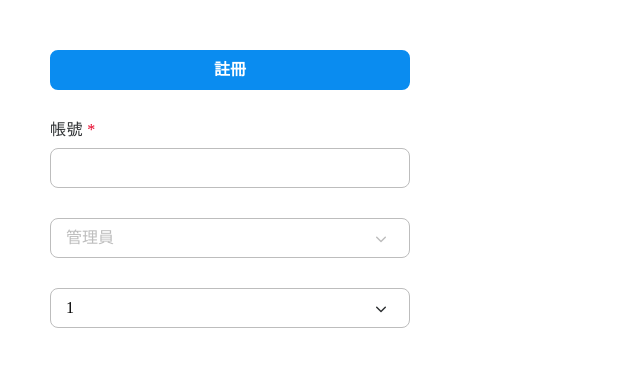
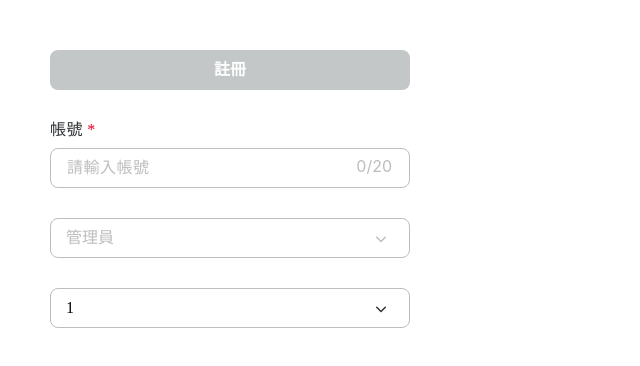
Before and after one commit to Pinkowo/classswift-ui-components, a React (Create React App) app: page / in a window 1280 px wide. Shown: the top 366 px of the page, without its empty margins (0-640 px from the left). Built offline with nearby package versions, Linux system fonts and the light colour scheme.

Commit message:
style: input change name and add disabled and fix notation bug / dropdown change arrow color / button add transition

```diff
--- a/src/App.js
+++ b/src/App.js
@@ -1,6 +1,6 @@
 import React from 'react';
 import style from './app.module.css';
-import { Button, Inputfield, Dropdown, DropButton } from './components/index';
+import { Button, Input, Dropdown, DropButton } from './components/index';
 
 function App() {
   const [value, setValue] = React.useState('');
@@ -10,12 +10,12 @@ function App() {
   const [number, setNumber] = React.useState(1);
   return (
     <div style={{ padding: 50, display: 'flex', flexDirection: 'column', gap: 30 }}>
-      <Button text="註冊" onClick={handleClick} />
+      <Button text="註冊" onClick={handleClick} disabled />
 
-      <Inputfield text="帳號" type="text" isLong={false}
-        value={value} setValue={setValue} inputClass={style.input} />
+      <Input text="帳號" type="text" isLong={false} placeholder='請輸入帳號'
+        value={value} setValue={setValue} inputClass={style.input} maxLength={20} />
 
-      <Dropdown value={dropValue} setValue={setDropValue} disabled={true}
+      <Dropdown value={dropValue} setValue={setDropValue} disabled
         dropdownClass={{ dropdown: style.dropdown, select: style.select, modal: style.modal }}>
         <DropButton text="管理員" onClick={() => console.log('1')} />
         <DropButton text="教師" onClick={() => console.log('2')} />
--- a/src/components/Input.js
+++ b/src/components/Input.js
@@ -4,26 +4,27 @@ import { ReactComponent as OpenEye } from './assets/Icon_Visibility_01_On.svg';
 import { ReactComponent as CloseEye } from './assets/Icon_Visibility_01_Off.svg';
 import { validateEmail, validatePassword, validatePhone } from './utils/validation';
 
-export const Inputfield = (props) => {
+export const Input = (props) => {
     const [showPassword, setShowPassword] = useState(false);
     return (
         <div className={`${style.container} ${props.isLong ? style.longInput : ''}
         ${props.inputClass}`} style={props.inputStyle}>
-            {props.text && <Label text={props.text} />}
-            <Input {...props} showPassword={showPassword} />
+            {props.text && <Label text={props.text} hasStar={props.hasStar} />}
+            <InputContent {...props} showPassword={showPassword} />
             {props.maxLength && <span className={style.nameLength}>
                 {props.value.length}/{props.maxLength}</span>}
             {props.type === 'password' &&
                 <Eye {...{ showPassword, setShowPassword }}
-                    value={props.value} />}
+                    value={props.value} disabled={props.disabled} />}
         </div>
     );
 }
 
 
-export const Input = ({ type = 'text', name, value, setValue, showPassword, form, maxLength,
+export const InputContent = ({ type = 'text', name, placeholder, value, setValue, showPassword, form, maxLength,
     error = false, disabled = false }) => {
     const [isError, setIsError] = useState(error);
+
     useEffect(() => {
         if (error) setIsError(error);
     }, [error])
@@ -33,6 +34,13 @@ export const Input = ({ type = 'text', name, value, setValue, showPassword, form
         if (name === 'passwordConfirm' && value === form.password) setIsError(false);
     }, [form, name, value])
 
+    const onChange = (e) => setValue(e.target.value);
+    const onCompositionEnd = () => {
+        if (maxLength) {
+            if (value.length <= maxLength) setValue(value);
+            else setValue(value.substring(0, maxLength));
+        }
+    }
     const onFocus = () => setIsError(false);
     const onBlur = () => {
         if (value === '') setIsError(true);
@@ -42,52 +50,43 @@ export const Input = ({ type = 'text', name, value, setValue, showPassword, form
         if (name === 'passwordConfirm' && value !== form.password) setIsError(true);
     };
 
-    const onChange = (e) => {
-        const ans = e.target.value;
-        const newAns = ans.replace(/[\u3105-\u3129\u02CA\u02C7\u02CB\u02D9]+/g, '');
-
-        if (maxLength) {
-            if (newAns.length <= maxLength) setValue(ans);
-            else setValue(ans.substring(0, maxLength));
-        } else setValue(ans);
-    };
-
     return (
-        <>
         <input
             type={showPassword ? 'text' : type}
             value={value}
             name={name}
+            placeholder={placeholder}
             onChange={onChange}
+            onCompositionEnd={onCompositionEnd}
             onFocus={onFocus}
             onBlur={onBlur}
             className={`${style.input}
-            ${isError ? style.error : ''}`}
+            ${isError && !disabled ? style.error : ''}
+            ${disabled ? style.inputDisabled : ''}`}
             disabled={disabled}
         />
-        </>
     );
 };
 
-export const Label = ({ text }) => {
+export const Label = ({ text, hasStar = true }) => {
     return (
         <label className={style.label}>
             {text}
-            <span className={style.star}> *</span>
+            {hasStar && <span className={style.star}> *</span>}
         </label>
     );
 }
 
-const Eye = ({ showPassword, setShowPassword, value }) => {
+const Eye = ({ showPassword, setShowPassword, value, disabled }) => {
     return (
         <>
-            {(value && showPassword) &&
+            {(value && showPassword && !disabled) &&
                 <OpenEye className={style.eye}
                     onClick={() => setShowPassword(false)} />}
-            {(value && !showPassword) &&
+            {(value && !showPassword && !disabled) &&
                 <CloseEye className={style.eye}
                     onClick={() => setShowPassword(true)} />}
-            {!value &&
+            {(!value || disabled) &&
                 <CloseEye className={style.eyeDisabled} />}
         </>
     )
--- a/src/components/dropdown.module.css
+++ b/src/components/dropdown.module.css
@@ -23,7 +23,6 @@
     height: 100%;
     border: 1px solid #BDBDBD;
     color: #000000;
-
 }
 
 .select:hover {
--- a/src/components/index.js
+++ b/src/components/index.js
@@ -1,7 +1,7 @@
 import './index.module.css';
 
 import { Button } from './Button';
-import { Inputfield, Input } from './Input';
+import { Input } from './Input';
 import { Dropdown, DropButton } from './Dropdown';
 
-export { Button, Inputfield, Input, Dropdown, DropButton };
+export { Button, Input, Dropdown, DropButton };
--- a/src/components/input.module.css
+++ b/src/components/input.module.css
@@ -46,6 +46,22 @@
     border: 1px solid var(--main);
 }
 
+.input::placeholder {
+    color: #BDBDBD;
+}
+
+.input:-ms-input-placeholder {
+    color: #BDBDBD;
+}
+
+.input::-ms-input-placeholder {
+    color: #BDBDBD;
+}
+
+.inputDisabled {
+    color: #C3C7C7;
+}
+
 .nameLength {
     color: #BDBDBD;
     position: absolute;
@@ -53,6 +69,7 @@
     right: 18px;
     z-index: 1;
     pointer-events: none;
+    line-height: 150%;
 }
 
 .error {
```
Also changed, not shown: 6 other files (tests, documents, lock files or other folders). Lines whose indentation alone changed are shown as unchanged.
